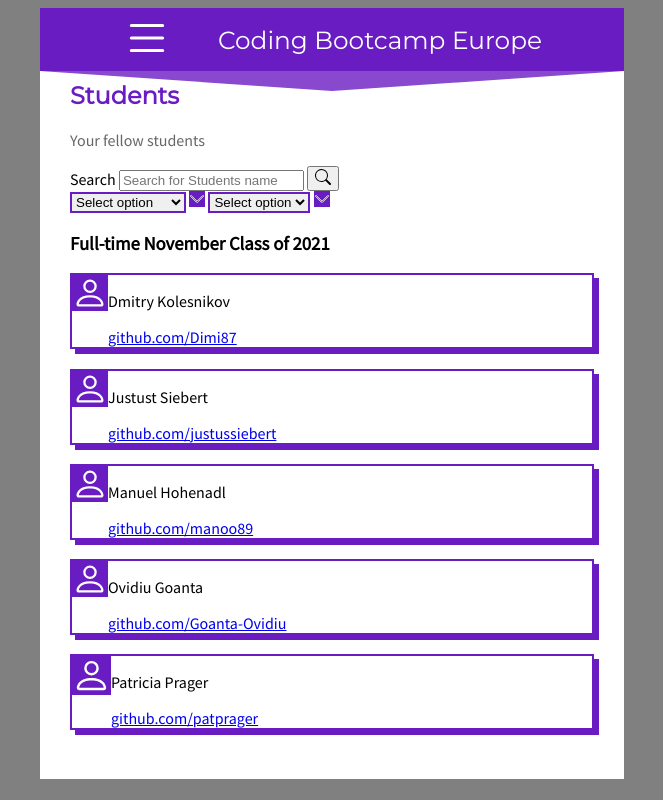
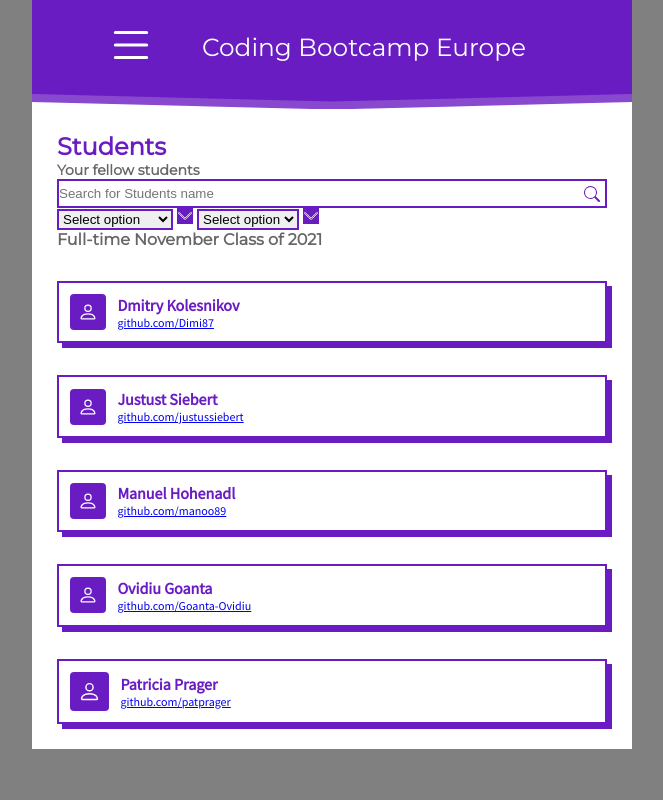
Before and after one commit to NonoSikk/recap, a plain HTML site: page index.html in a window 1280 px wide. Shown: the whole page, without its empty margins (308-971 px from the left). Drawn offline with Linux system fonts and the light colour scheme.

Commit message:
fix: fixed searchbar

```diff
--- a/index.html
+++ b/index.html
@@ -15,8 +15,8 @@
 
 <header>
     <div class="top">
-        <button class="menu" type="menu"><svg xmlns="http://www.w3.org/2000/svg" width="50" height="50"
-                fill="currentColor" class="bi bi-list" viewBox="0 0 16 16">
+        <button class="menu" type="menu">
+            <svg xmlns="http://www.w3.org/2000/svg" width="50" height="50" fill="currentColor" viewBox="0 0 16 16">
                 <path fill-rule="evenodd"
                     d="M2.5 12a.5.5 0 0 1 .5-.5h10a.5.5 0 0 1 0 1H3a.5.5 0 0 1-.5-.5zm0-4a.5.5 0 0 1 .5-.5h10a.5.5 0 0 1 0 1H3a.5.5 0 0 1-.5-.5zm0-4a.5.5 0 0 1 .5-.5h10a.5.5 0 0 1 0 1H3a.5.5 0 0 1-.5-.5z" />
             </svg>
@@ -27,7 +27,12 @@
         <svg class="svg-arrow" width="100%" height="100%" viewBox="0 0 100 100" preserveAspectRatio="none">
             <polygon points="0,0 50,100 100,0"></polygon>
         </svg>
+
+        <svg class="svg-shadow" width="100%" height="100%" viewBox="0 0 100 100" preserveAspectRatio="none">
+            <polygon points="0,0 50,100 100,0"></polygon>
+        </svg>
     </div>
+
 
 </header>
 
@@ -37,17 +42,17 @@
         <p class="fellows">Your fellow students</p>
         <div class="searchbar">
             <form>
-                <label for="search-field">Search</label>
+                <label class="searchtext" for="search-field">Search</label>
                 <input type="search" placeholder="Search for Students name">
-                <button type="submit"><svg xmlns="http://www.w3.org/2000/svg" width="16" height="16"
-                        viewBox="0 0 16 16">
-                        <path
+                <button class="magnifying" type="submit">
+                    <svg xmlns="http://www.w3.org/2000/svg" width="16" height="16" viewBox="0 0 16 16">
+                        <path fill-rule="evenodd"
                             d="M11.742 10.344a6.5 6.5 0 1 0-1.397 1.398h-.001c.03.04.062.078.098.115l3.85 3.85a1 1 0 0 0 1.415-1.414l-3.85-3.85a1.007 1.007 0 0 0-.115-.1zM12 6.5a5.5 5.5 0 1 1-11 0 5.5 5.5 0 0 1 11 0z" />
-                    </svg></button>
+                    </svg>
+                </button>
             </form>
         </div>
         <div class="dropdown">
-
             <label class="select" for="slct">
                 <select id="slct" required="required">
                     <option value="" disabled="disabled" selected="selected">Select option</option>
@@ -67,9 +72,7 @@
                     <option value="" disabled="disabled" selected="selected">Select option</option>
                     <option value="#">Full-Time</option>
                     <option value="#">Part-Time</option>
-
                 </select>
-
             </label>
             <svg class="sprites" xmlns="http://www.w3.org/2000/svg" width="16" height="16" viewBox="0 0 16 16">
                 <path fill-rule="evenodd"
@@ -86,10 +89,11 @@
                 viewBox="0 0 16 16">
                 <path
                     d="M8 8a3 3 0 1 0 0-6 3 3 0 0 0 0 6zm2-3a2 2 0 1 1-4 0 2 2 0 0 1 4 0zm4 8c0 1-1 1-1 1H3s-1 0-1-1 1-4 6-4 6 3 6 4zm-1-.004c-.001-.246-.154-.986-.832-1.664C11.516 10.68 10.289 10 8 10c-2.29 0-3.516.68-4.168 1.332-.678.678-.83 1.418-.832 1.664h10z" />
-                <div>
-                    <p> Dmitry Kolesnikov</p>
-                    <a href="https://github.com/Dimi87">github.com/Dimi87</a>
-                </div>
+            </svg>
+            <div class="card">
+                <p class="names"> Dmitry Kolesnikov</p>
+                <a class="git-link" href="https://github.com/Dimi87">github.com/Dimi87</a>
+            </div>
 
         </section>
 
@@ -101,47 +105,47 @@
                 <path
                     d="M8 8a3 3 0 1 0 0-6 3 3 0 0 0 0 6zm2-3a2 2 0 1 1-4 0 2 2 0 0 1 4 0zm4 8c0 1-1 1-1 1H3s-1 0-1-1 1-4 6-4 6 3 6 4zm-1-.004c-.001-.246-.154-.986-.832-1.664C11.516 10.68 10.289 10 8 10c-2.29 0-3.516.68-4.168 1.332-.678.678-.83 1.418-.832 1.664h10z" />
             </svg>
-            <div>
-                <p>Justust Siebert</p>
-                <a href="https://github.com/justussiebert"> github.com/justussiebert</a>
-            </div>
-
-        </section>
-
-        <section class="students-box">
-            <svg class="profile xmlns=" http://www.w3.org/2000/svg" width="36" height="36" fill="currentColor"
-                class="bi bi-person" viewBox="0 0 16 16">
-                <path
-                    d="M8 8a3 3 0 1 0 0-6 3 3 0 0 0 0 6zm2-3a2 2 0 1 1-4 0 2 2 0 0 1 4 0zm4 8c0 1-1 1-1 1H3s-1 0-1-1 1-4 6-4 6 3 6 4zm-1-.004c-.001-.246-.154-.986-.832-1.664C11.516 10.68 10.289 10 8 10c-2.29 0-3.516.68-4.168 1.332-.678.678-.83 1.418-.832 1.664h10z" />
-            </svg>
-            <div>
-                <p>Manuel Hohenadl</p>
-                <a href="https://github.com/manoo89">github.com/manoo89</a>
+            <div class="card">
+                <p class="names">Justust Siebert</p>
+                <a class="git-link" href="https://github.com/justussiebert"> github.com/justussiebert</a>
             </div>
 
         </section>
 
         <section class="students-box">
             <svg class="profile" xmlns="http://www.w3.org/2000/svg" width="36" height="36" fill="currentColor"
-                class="bi bi-person" viewBox="0 0 16 16">
+                viewBox="0 0 16 16">
                 <path
                     d="M8 8a3 3 0 1 0 0-6 3 3 0 0 0 0 6zm2-3a2 2 0 1 1-4 0 2 2 0 0 1 4 0zm4 8c0 1-1 1-1 1H3s-1 0-1-1 1-4 6-4 6 3 6 4zm-1-.004c-.001-.246-.154-.986-.832-1.664C11.516 10.68 10.289 10 8 10c-2.29 0-3.516.68-4.168 1.332-.678.678-.83 1.418-.832 1.664h10z" />
             </svg>
-            <div>
-                <p>Ovidiu Goanta</p>
-                <a href="https://github.com/Goanta-Ovidiu">github.com/Goanta-Ovidiu</a>
+            <div class="card">
+                <p class="names">Manuel Hohenadl</p>
+                <a class="git-link" href="https://github.com/manoo89">github.com/manoo89</a>
+            </div>
+
+        </section>
+
+        <section class="students-box">
+            <svg class="profile" xmlns="http://www.w3.org/2000/svg" width="36" height="36" fill="currentColor"
+                viewBox="0 0 16 16">
+                <path
+                    d="M8 8a3 3 0 1 0 0-6 3 3 0 0 0 0 6zm2-3a2 2 0 1 1-4 0 2 2 0 0 1 4 0zm4 8c0 1-1 1-1 1H3s-1 0-1-1 1-4 6-4 6 3 6 4zm-1-.004c-.001-.246-.154-.986-.832-1.664C11.516 10.68 10.289 10 8 10c-2.29 0-3.516.68-4.168 1.332-.678.678-.83 1.418-.832 1.664h10z" />
+            </svg>
+            <div class="card">
+                <p class="names">Ovidiu Goanta</p>
+                <a class="git-link" href="https://github.com/Goanta-Ovidiu">github.com/Goanta-Ovidiu</a>
             </div>
         </section>
 
         <section class="students-box">
             <svg class="profile" xmlns="http://www.w3.org/2000/svg" width="39" height="39" fill="currentColor"
-                class="bi bi-person" viewBox="0 0 16 16">
+                viewBox="0 0 16 16">
                 <path
                     d="M8 8a3 3 0 1 0 0-6 3 3 0 0 0 0 6zm2-3a2 2 0 1 1-4 0 2 2 0 0 1 4 0zm4 8c0 1-1 1-1 1H3s-1 0-1-1 1-4 6-4 6 3 6 4zm-1-.004c-.001-.246-.154-.986-.832-1.664C11.516 10.68 10.289 10 8 10c-2.29 0-3.516.68-4.168 1.332-.678.678-.83 1.418-.832 1.664h10z" />
             </svg>
-            <div>
-                <p> Patricia Prager</p>
-                <a href="https://github.com/patprager">github.com/patprager</a>
+            <div class="card">
+                <p class="names"> Patricia Prager</p>
+                <a class="git-link" href="https://github.com/patprager">github.com/patprager</a>
             </div>
         </section>
 
--- a/style.css
+++ b/style.css
@@ -5,21 +5,22 @@
   --clr-dark: rgba(0, 0, 0, 0.6);
   --clr-search: rgba(75, 20, 138, 0.38);
   --clr-light: #8849cf;
+  max-width: 600px;
+  margin: auto;
 }
 html {
-  font-family: "Source Sans Pro", sans-serif;
   background-color: grey;
-  margin: auto;
-  max-width: 600px;
 }
 * {
   box-sizing: border-box;
+  margin: 0;
+  padding: 0;
 }
 body {
   background-color: white;
   display: flex;
   flex-direction: column;
-  padding: 30px;
+  padding: 25px;
 }
 .menu:hover {
   cursor: pointer;
@@ -28,7 +29,7 @@ header {
   display: flex;
   flex-direction: column;
   background-color: var(--clr-purple);
-  margin: -30px;
+  margin: -25px;
 }
 
 .menu {
@@ -40,29 +41,80 @@ header {
 .top {
   display: flex;
   justify-content: center;
-  gap: 2rem;
 }
 h1 {
   color: white;
   font-family: "Montserrat", sans-serif;
   font-size: 1.55rem;
   font-weight: 400;
+  padding: 2rem;
 }
 .header_bottom {
+  display: flex;
   width: 100%;
-  height: 20px;
+  height: 15px;
+  flex-direction: column;
+}
+.svg-arrow {
+  background-color: var(--clr-light);
+  fill: var(--clr-purple);
+}
+.svg-shadow {
+  width: 100%;
+  height: 15px;
   background-color: white;
   fill: var(--clr-light);
 }
 h2 {
+  padding-top: 3rem;
   font-family: "Montserrat", sans-serif;
   color: var(--clr-purple);
 }
+h3 {
+  font-family: "Montserrat", sans-serif;
+  color: var(--clr-dark);
+  font-weight: 600;
+  font-size: 16px;
+}
 .fellows {
+  font-family: "Montserrat", sans-serif;
   color: var(--clr-dark);
+  font-weight: 600;
+  font-size: 14px;
 }
-.search {
-  display: inline-flex;
+.searchbar {
+  width: 100%;
+  position: relative;
+  border: 2px solid var(--clr-purple);
+  width: 100%;
+}
+input[type="search"] {
+  border: none;
+  height: 100%;
+  padding: 5px 0;
+  width: 95%;
+}
+input[type="search"]:focus {
+  outline: none;
+  border: 2px solid aqua;
+}
+
+.searchtext:not(:focus):not(:active) {
+  clip: rect(0 0 0 0);
+  clip-path: inset(50%);
+  height: 1px;
+  overflow: hidden;
+  position: absolute;
+  white-space: nowrap;
+  width: 1px;
+}
+.magnifying {
+  all: unset;
+  position: absolute;
+  fill: var(--clr-purple);
+  top: 60%;
+  transform: translateY(-50%);
+  right: 5px;
 }
 select:hover {
   cursor: pointer;
@@ -77,12 +129,28 @@ select {
 
 .students-box {
   display: flex;
-
-  margin-bottom: 1.2rem;
   border: solid 2px var(--clr-purple);
   box-shadow: 5px 5px var(--clr-purple);
+  margin-top: 2rem;
 }
 .profile {
   background-color: #6a1cc3;
   color: white;
+  margin: 0.7rem;
+  padding: 0.5rem;
+  border-radius: 0.25rem;
+  align-self: center;
 }
+.card {
+  display: inline-flex;
+  flex-direction: column;
+  justify-content: center;
+  font-family: "Source Sans Pro", sans-serif;
+  color: var(--clr-purple);
+}
+.names {
+  font-weight: 600;
+}
+.git-link {
+  font-size: 0.75rem;
+}
```
